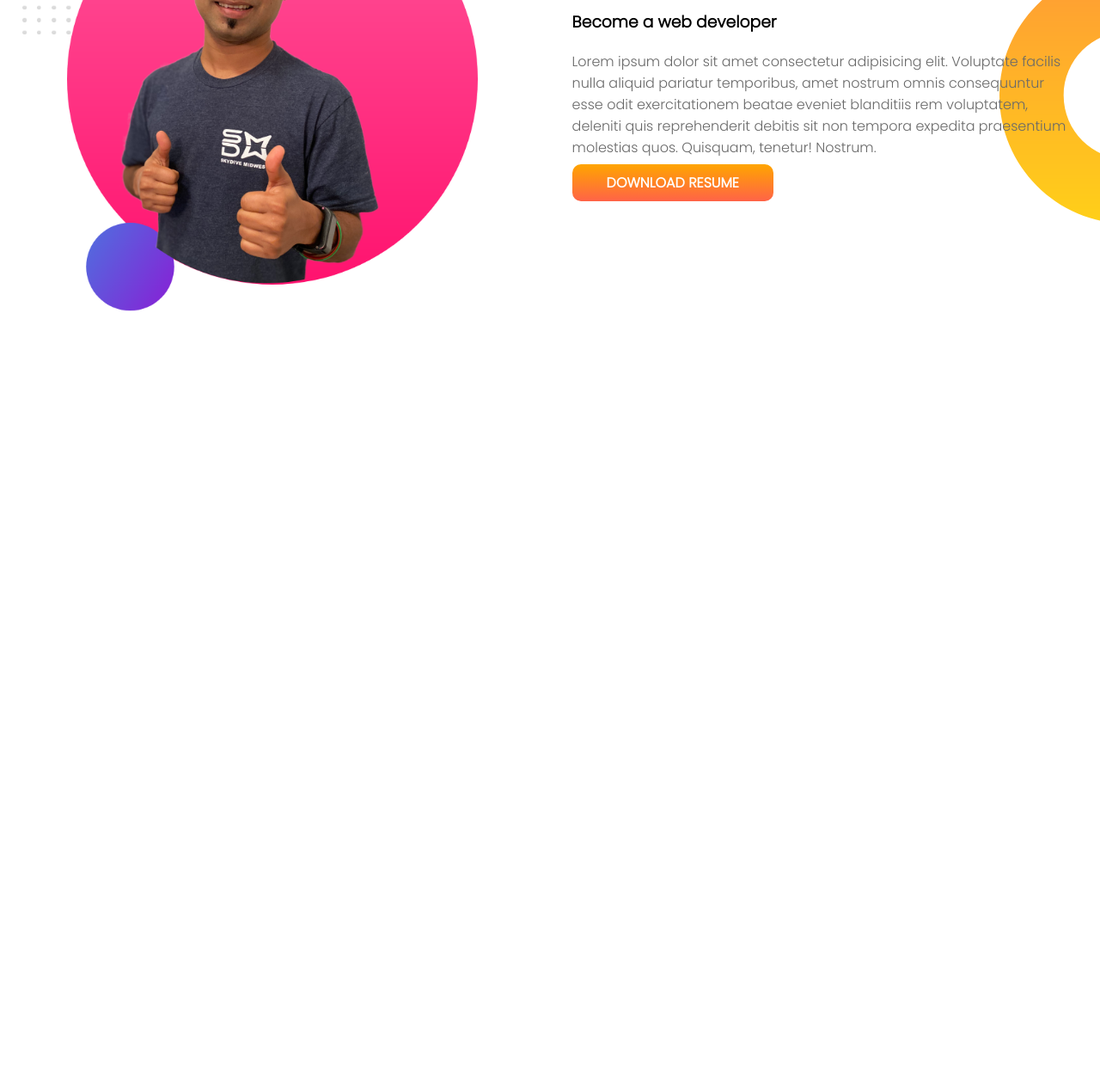
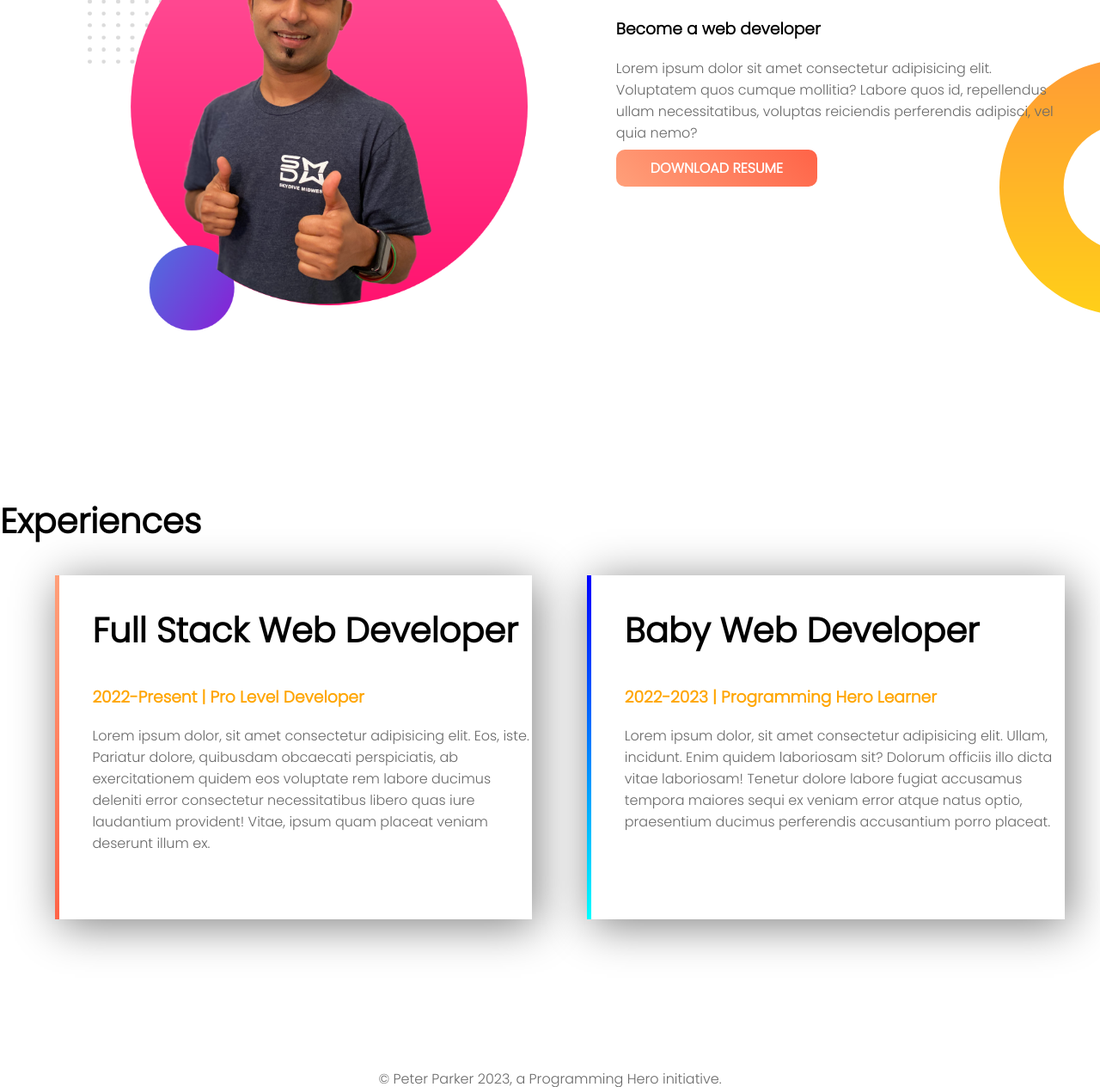
Before and after one commit to forid-11/personal-portfolio, a plain HTML site: page index.html in a window 1280 px wide. Shown: the part 757-2021 px from the top of the page at 86% size. Before the commit the page ends 1152 px from the top, so only its background shows below. Drawn offline with Linux system fonts and the light colour scheme.

Commit message:
resolved

```diff
--- a/index.html
+++ b/index.html
@@ -16,34 +16,54 @@
     <section class="top-banner">
         <div class="half-width">
             <h1>Welcome To</h1>
-            <h1><span class="orange-color">Forid Islam</span> World!</h1>
-            <h3> building Climber and Train Stopper </h3>
-            <p>Lorem ipsum dolor sit amet consectetur adipisicing elit. Neque placeat nostrum velit, maxime sed quidem
-                vel rerum dicta mollitia doloremque nesciunt similique, aut, saepe amet dolorem! Numquam obcaecati
-                dolores facere maxime autem, placeat molestias odio quas necessitatibus! Eaque voluptas eum nesciunt
-                quos totam saepe deserunt obcaecati voluptatum laudantium? Eveniet, doloribus.</p>
+            <h1><span>Foeid Islam</span> World!</h1>
+            <h3>Build Climber and Train Stopper</h3>
+            <p>Lorem ipsum dolor sit amet consectetur adipisicing elit. Porro neque dignissimos illum blanditiis quia
+                iusto
+                repellendus quis, in minima reprehenderit pariatur, impedit ullam quae tempore, similique facilis facere
+                beatae
+                dolor!</p>
             <a class="link-button" target="_blank" href="https://www.linkedin.com/company/programminghero/">HIRE ME</a>
         </div>
         <div class="half-width">
-            <img src="images/jhankar.png" alt="jhankar-pic">
+            <img src="images/jhankar.png" alt="jhankarpic">
         </div>
     </section>
-
-    <section class="dream-big">
+    <section class="dream-area">
         <div class="half-width">
-            <img src="images/jhankar2.png" alt="jhankar-pic1">
+            <img src="images/jhankar2.png" alt="jhankar2">
         </div>
         <div class="half-width">
-            <h1>Dream big</h1>
+            <h1>Dream Big</h1>
             <h3>Become a web developer</h3>
-            <p>Lorem ipsum dolor sit amet consectetur adipisicing elit. Voluptate facilis nulla aliquid pariatur
-                temporibus, amet nostrum omnis consequuntur esse odit exercitationem beatae eveniet blanditiis rem
-                voluptatem, deleniti quis reprehenderit debitis sit non tempora expedita praesentium molestias quos.
-                Quisquam, tenetur! Nostrum.</p>
+            <p>Lorem ipsum dolor sit amet consectetur adipisicing elit. Voluptatem quos cumque mollitia? Labore quos id,
+                repellendus ullam necessitatibus, voluptas reiciendis perferendis adipisci, vel quia nemo?</p>
             <a class="link-button" target="_blank"
-                href="https://programminghero1.github.io/developer-portfolio/">DOWNLOAD RESUME</a>
+                href="https://programminghero1.github.io/developer-portfolio/">DOWNLOAD
+                RESUME</a>
         </div>
     </section>
+    <section class="experience-area">
+        <h1>Experiences</h1>
+        <div class="half-width" id="full-stack">
+            <h1>Full Stack Web Developer</h1>
+            <h3>2022-Present | Pro Level Developer</h3>
+            <p>Lorem ipsum dolor, sit amet consectetur adipisicing elit. Eos, iste. Pariatur dolore, quibusdam obcaecati
+                perspiciatis, ab exercitationem quidem eos voluptate rem labore ducimus deleniti error consectetur
+                necessitatibus libero quas iure laudantium provident! Vitae, ipsum quam placeat veniam deserunt illum
+                ex.</p>
+        </div>
+        <div class="half-width" id="baby-web">
+            <h1>Baby Web Developer</h1>
+            <h3>2022-2023 | Programming Hero Learner</h3>
+            <p>Lorem ipsum dolor, sit amet consectetur adipisicing elit. Ullam, incidunt. Enim quidem laboriosam sit?
+                Dolorum officiis illo dicta vitae laboriosam! Tenetur dolore labore fugiat accusamus tempora maiores
+                sequi ex veniam error atque natus optio, praesentium ducimus perferendis accusantium porro placeat.</p>
+        </div>
+    </section>
+    <footer>
+        <p>© Peter Parker 2023, a Programming Hero initiative.</p>
+    </footer>
 </body>
 
 </html>
--- a/style.css
+++ b/style.css
@@ -4,10 +4,11 @@ body {
 }
 
 h1 {
-    font-size: 50px;
+    font-size: 40px;
+    font-weight: 700px;
 }
 
-.orange-color {
+span {
     color: orange;
 }
 
@@ -16,25 +17,19 @@ p {
 }
 
 section {
-    display: flex;
+    height: 500px;
+    padding-bottom: 150px;
 }
 
 .half-width {
-    width: 50%;
-    padding: 2%;
+    width: 40%;
+    float: left;
+    margin-left: 5%;
+    padding-left: 3%;
 }
 
 .half-width img {
-    width: 90%;
-}
-
-.link-button {
-    text-decoration: none;
-    background-image: linear-gradient(orange, tomato);
-    padding: 10px 40px;
-    color: white;
-    font-weight: 700;
-    border-radius: 10px;
+    width: 100%;
 }
 
 .top-banner {
@@ -42,15 +37,50 @@ section {
     background-repeat: no-repeat;
 }
 
+.link-button {
+    text-decoration: none;
+    background-image: linear-gradient(45deg, lightsalmon, tomato);
+    padding: 10px 40px;
+    color: white;
+    border-radius: 10px;
+    font-weight: 700;
+}
+
 .link-button:hover {
-    background-image: linear-gradient(blue, lightblue);
+    background-image: linear-gradient(45deg, blueviolet, blue);
     color: red;
     font-size: 20px;
     font-weight: 800;
 }
 
-.dream-big {
+.dream-area {
     background-image: url(images/dream-bg.png);
     background-repeat: no-repeat;
     background-position: right;
 }
+
+.experience-area h3 {
+    color: orange;
+}
+
+.experience-area div {
+    box-shadow: 5px 7px 50px gray;
+    height: 80%;
+}
+
+#full-stack {
+    border-left: 5px solid;
+    border-image: linear-gradient(180deg, lightsalmon, tomato);
+    border-image-slice: 1;
+}
+
+#baby-web {
+    border-left: 5px solid;
+    border-image: linear-gradient(180deg, blue, cyan);
+    border-image-slice: 1;
+}
+
+footer p {
+    color: dimgray;
+    text-align: center;
+}
```
